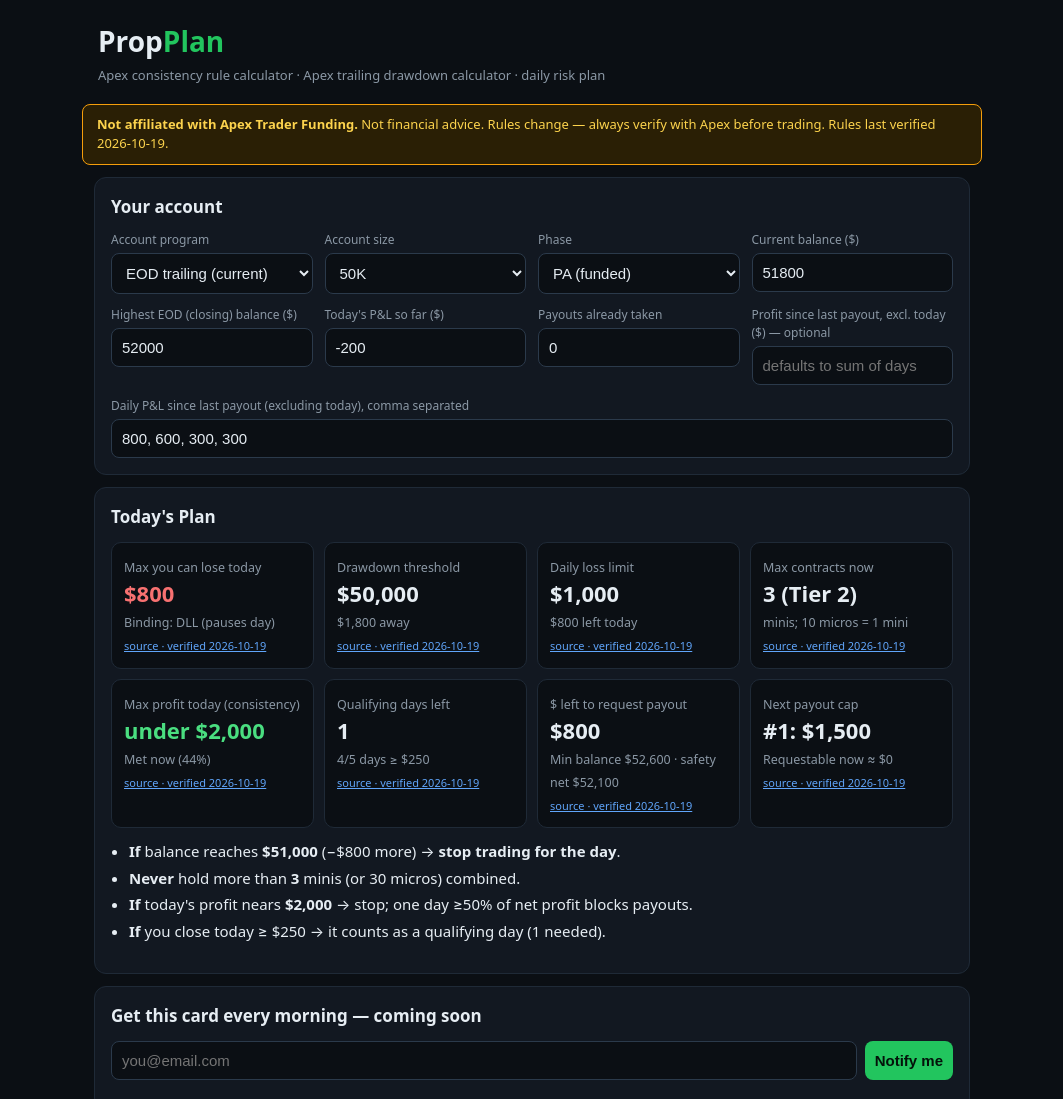
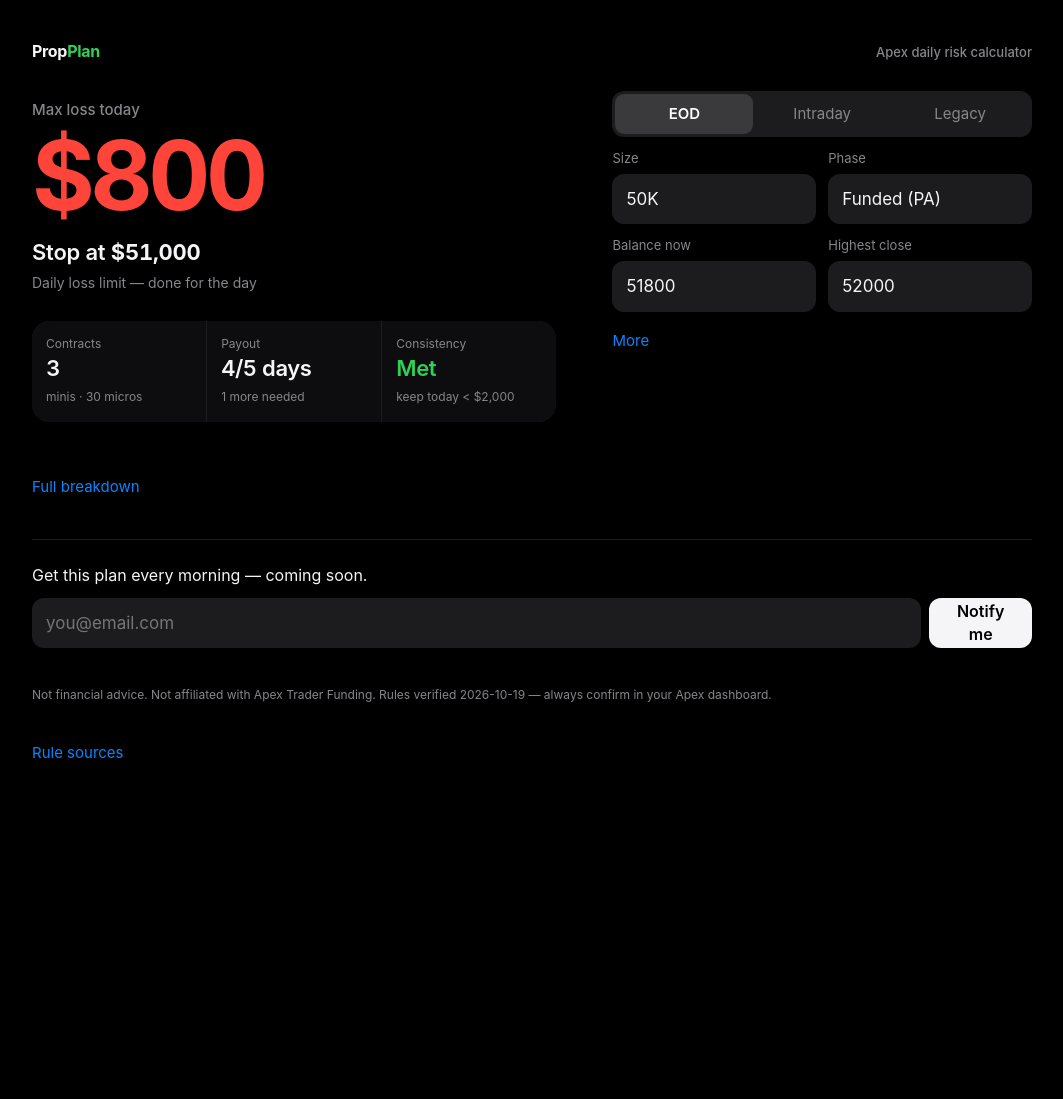
Before and after one commit to domaranskyi/propplan, a website: page public/index.html in a window 1280 px wide. Shown: the top 1099 px of the page, without its empty margins (108-1171 px from the left). After the commit the page ends 809 px from the top, so only its background shows below. Drawn offline with Linux system fonts and the light colour scheme.

Commit message:
Redesign: hero max-loss answer, 5 core inputs, advanced behind More, localStorage + URL prefill

```diff
--- a/public/app.js
+++ b/public/app.js
@@ -16,7 +16,8 @@ function render() {
   document.querySelectorAll('.pa').forEach((e) => e.style.display = phase === 'PA' ? '' : 'none');
   document.querySelectorAll('.lg').forEach((e) => e.style.display = phase === 'PA' && L ? '' : 'none');
   document.querySelectorAll('.ev').forEach((e) => e.style.display = phase === 'EVAL' ? '' : 'none');
-  $('peakLbl').textContent = type === 'EOD' ? 'Highest EOD (closing) balance ($)' : 'Highest peak balance incl. unrealized ($)';
+  $('peakLbl').textContent = type === 'EOD' ? 'Highest close' : 'Highest peak (incl. open P&L)';
+  document.querySelectorAll('.seg button').forEach((b) => b.classList.toggle('on', b.dataset.v === type));
   const p = R.plan({ size: $('size').value, type, phase, platform: $('platform').value, balance: $('balance').value, peak: $('peak').value,
     todayPnl: $('today').value, payoutsTaken: $('payouts').value, profitSinceLastPayout: $('since').value, reachedSafetyNet: !!$('reached').value,
     days: $('days').value.split(/[,\s]+/).filter(Boolean) });
@@ -26,7 +27,7 @@ function render() {
   const acct = L ? (phase === 'PA' ? S.legacyPA : S.legacyEval) : phase === 'EVAL' ? (type === 'EOD' ? S.evalEod : S.evalIntra) : (type === 'EOD' ? S.paEod : S.paIntra);
   const sz = L ? R.LEGACY[$('size').value] : null;
   const legSrc = L && $('size').value === '75000' ? S.legacy75kPlan : acct;
-  let h = `<h2>Today's Plan${L ? ` — Legacy ${sz.label}` : ''}</h2><div class="kpis">`;
+  let h = `<div class="kpis">`;
   h += kpi('Max you can lose today', f(p.maxLossToday), 'red', p.dll != null && p.dllRoom <= p.distanceToThreshold ? S.dll : ddSrc, `Binding: ${p.bindingLimit}`, 'maxLoss');
   const thNote = `${f(p.distanceToThreshold)} away` + (phase === 'EVAL' && !(L && p.static) ? (p.trailStopsAt ? ` · locks at ${f(p.trailStopsAt)}` : ' · trails indefinitely (Tradovate)') : '') + (L && p.static ? ' · static, never trails' : '');
   h += kpi('Drawdown threshold', f(p.threshold), '', phase === 'EVAL' && !L ? (type === 'EOD' ? S.eodDD : S.intraDD) : ddSrc, thNote, 'threshold');
@@ -65,11 +66,28 @@ function render() {
   }
   if (type !== 'EOD' && !(L && p.static)) h += `<li>Live trailing: every new peak (incl. unrealized) raises your threshold — update "peak" as you trade.</li>`;
   $('plan').innerHTML = h + '</ul>';
+  const stopDay = p.dll != null && p.dllRoom <= p.distanceToThreshold;
+  $('hero').innerHTML = `<small>Max loss today</small><div class="big">${f(p.maxLossToday)}</div><div class="stop">Stop at <b>${f(p.stopAtBalance)}</b></div><div class="why">${stopDay ? 'Daily loss limit — done for the day' : 'Drawdown — account closes here, stop before'}</div>`;
+  const c = p.consistency, py = p.payout, cell = (l, v, n) => `<div><small>${l}</small><b>${v}</b><i>${n}</i></div>`;
+  let s2 = cell('Contracts', p.contracts, `minis · ${p.contracts * 10} micros`);
+  if (phase === 'EVAL') s2 += cell('To target', f(p.toTarget), `at ${f(p.targetBalance)}`) + cell('Buffer', f(p.distanceToThreshold), 'to drawdown');
+  else {
+    const days = L ? `${py.tradingDays}/8` : `${py.qualifyingDays}/5`;
+    s2 += cell('Payout', py.daysLeft ? days + ' days' : f(py.amountLeft) === '$0' ? 'Ready' : f(py.amountLeft), py.daysLeft ? `${py.daysLeft} more needed` : py.amountLeft > 0 ? 'left to request' : 'eligible');
+    const cv = L && !c.applies ? 'n/a' : c.met ? '<span class="ok">Met</span>' : '<span class="no">Not met</span>';
+    s2 += cell('Consistency', cv, c.priorNet > 0 && (!L || c.applies) ? `keep today &lt; ${f(c.maxProfitTodayExclusive)}` : 'add days in More');
+  }
+  $('sec').innerHTML = s2;
+  const st = {}; KEYS.forEach((k) => st[k] = $(k).value); try { localStorage.pp = JSON.stringify(st); } catch (e) {}
 }
 // Prefill from URL, e.g. ?type=LEGACY&size=50000&phase=PA&balance=52300 (shareable plans).
-const Q = new URLSearchParams(location.search);
-if (Q.get('type')) { $('type').value = Q.get('type'); fillSizes($('type').value); lastType = $('type').value; }
-['size','phase','platform','balance','peak','today','payouts','since','reached','days'].forEach((k) => { if (Q.has(k)) $(k).value = Q.get(k); });
+// Precedence: URL > last inputs (localStorage) > defaults.
+const KEYS = ['type','size','phase','platform','balance','peak','today','payouts','since','reached','days'];
+let saved = {}; try { saved = JSON.parse(localStorage.pp || '{}'); } catch (e) {}
+const Q = new URLSearchParams(location.search), get = (k) => Q.has(k) ? Q.get(k) : saved[k];
+if (get('type')) { $('type').value = get('type'); fillSizes($('type').value); lastType = $('type').value; }
+KEYS.forEach((k) => { if (k !== 'type' && get(k) != null) $(k).value = get(k); });
+document.querySelectorAll('.seg button').forEach((b) => b.addEventListener('click', () => { $('type').value = b.dataset.v; render(); }));
 document.querySelectorAll('input,select').forEach((e) => e.addEventListener('input', render)); render();
 $('srcs').innerHTML = Object.entries(R.SRC).map(([k, u]) => `<li><a href="${u}" target="_blank" rel="noopener">${u.replace('https://apextraderfunding.com','')}</a> — verified ${R.VERIFIED}</li>`).join('');
 $('sub').addEventListener('submit', async (e) => { e.preventDefault();
--- a/public/index.html
+++ b/public/index.html
@@ -2,28 +2,27 @@
 <title>Apex Consistency Rule Calculator & Trailing Drawdown Calculator | PropPlan</title>
 <meta name="description" content="Free Apex Trader Funding calculator: 50% consistency rule, EOD, intraday & legacy trailing drawdown, daily loss limit, PA scaling contracts and payout eligibility. Get today's risk plan in seconds.">
 <meta name="keywords" content="Apex consistency rule calculator, Apex trailing drawdown calculator, Apex daily loss limit, Apex payout calculator, prop firm risk plan">
-<meta property="og:title" content="PropPlan — Apex consistency rule & trailing drawdown calculator"><meta property="og:description" content="Today's risk plan for your Apex eval or PA account."><meta name="theme-color" content="#0b0f14">
-<link rel="stylesheet" href="/style.css"></head><body>
-<header><h1>Prop<span>Plan</span></h1><p>Apex consistency rule calculator · Apex trailing drawdown calculator · daily risk plan</p></header>
-<div class="disc"><b>Not affiliated with Apex Trader Funding.</b> Not financial advice. Rules change — always verify with Apex before trading. Rules last verified <span class="v"></span>.</div>
-<main>
-<section class="card"><h2>Your account</h2>
-<div class="grid">
-<label>Account program<select id="type"><option value="EOD">EOD trailing (current)</option><option value="INTRADAY">Intraday trailing (current)</option><option value="LEGACY">Legacy (bought before Mar 1 2026)</option></select></label>
-<label>Account size<select id="size"></select></label>
-<label>Phase<select id="phase"><option value="EVAL">Evaluation</option><option value="PA" selected>PA (funded)</option></select></label>
-<label class="ev">Platform (eval drawdown stop)<select id="platform"><option value="TRADOVATE">Tradovate (trails indefinitely)</option><option value="RITHMIC">Rithmic (locks at target)</option><option value="WEALTHCHARTS">Wealthcharts (locks at target)</option></select></label>
-<label>Current balance ($)<input id="balance" type="number" value="51800"></label>
-<label><span id="peakLbl">Highest EOD balance ($)</span><input id="peak" type="number" value="52000"></label>
-<label>Today's P&L so far ($)<input id="today" type="number" value="-200"></label>
-<label class="pa">Payouts already taken<input id="payouts" type="number" value="0" min="0"></label>
-<label class="pa">Profit since last payout, excl. today ($) — optional<input id="since" type="number" placeholder="defaults to sum of days"></label>
-<label class="pa lg">Ever closed a day at/above safety net?<select id="reached"><option value="">No / not sure</option><option value="1">Yes</option></select></label>
-<label class="pa wide">Daily P&L since last payout (excluding today), comma separated<input id="days" value="800, 600, 300, 300"></label>
-</div></section>
-<section class="card plan" id="plan"></section>
-<section class="card"><h2>Get this card every morning — coming soon</h2>
-<form id="sub"><input type="email" id="email" placeholder="you@email.com" required><button>Notify me</button></form><p id="subMsg" class="muted"></p></section>
-<section class="card"><h2>Rule sources</h2><ul id="srcs" class="muted"></ul></section>
-</main><footer class="muted">PropPlan is an independent tool. Apex Trader Funding is a trademark of its owner. Calculations are estimates from published rules; your Apex dashboard is authoritative.</footer>
-<script src="/rules.js"></script><script src="/app.js"></script></body></html>
+<meta property="og:title" content="PropPlan — Apex consistency rule & trailing drawdown calculator"><meta property="og:description" content="Today's risk plan for your Apex eval or PA account."><meta name="theme-color" content="#000000">
+<link rel="stylesheet" href="/style.css"></head><body><div class="wrap">
+<header><span class="logo">Prop<span>Plan</span></span><h1>Apex daily risk calculator</h1></header>
+<section class="hero" id="hero" aria-live="polite"></section>
+<section class="sec" id="sec"></section>
+<form class="in" id="f" onsubmit="return false">
+<div class="seg" data-for="type"><button type="button" data-v="EOD">EOD</button><button type="button" data-v="INTRADAY">Intraday</button><button type="button" data-v="LEGACY">Legacy</button></div>
+<select id="type" hidden><option value="EOD">EOD</option><option value="INTRADAY">Intraday</option><option value="LEGACY">Legacy</option></select>
+<div class="row"><label>Size<select id="size"></select></label><label>Phase<select id="phase"><option value="EVAL">Evaluation</option><option value="PA" selected>Funded (PA)</option></select></label></div>
+<div class="row"><label>Balance now<input id="balance" type="number" inputmode="decimal" value="51800"></label><label><span id="peakLbl">Highest close</span><input id="peak" type="number" inputmode="decimal" value="52000"></label></div>
+<details id="more"><summary>More</summary>
+<label>Today's P&L so far<input id="today" type="number" inputmode="decimal" value="-200"></label>
+<label class="ev">Platform<select id="platform"><option value="TRADOVATE">Tradovate (trails indefinitely)</option><option value="RITHMIC">Rithmic (locks at target)</option><option value="WEALTHCHARTS">Wealthcharts (locks at target)</option></select></label>
+<label class="pa">Payouts taken<input id="payouts" type="number" inputmode="numeric" value="0" min="0"></label>
+<label class="pa">Daily P&L since last payout (comma separated)<input id="days" value="800, 600, 300, 300"></label>
+<label class="pa">Profit since last payout (optional)<input id="since" type="number" inputmode="decimal" placeholder="sum of days"></label>
+<label class="pa lg">Closed a day at/above safety net?<select id="reached"><option value="">No / not sure</option><option value="1">Yes</option></select></label>
+</details></form>
+<details class="sec2"><summary>Full breakdown</summary><div id="plan"></div></details>
+<section class="sub"><p>Get this plan every morning — coming soon.</p>
+<form id="sub"><input type="email" id="email" placeholder="you@email.com" required aria-label="Email"><button>Notify me</button></form><p id="subMsg" class="muted"></p></section>
+<p class="disc">Not financial advice. Not affiliated with Apex Trader Funding. Rules verified <span class="v"></span> — always confirm in your Apex dashboard.</p>
+<details class="srcd"><summary>Rule sources</summary><ul id="srcs" class="muted"></ul></details>
+</div><script src="/rules.js"></script><script src="/app.js"></script></body></html>
--- a/public/style.css
+++ b/public/style.css
@@ -1,9 +1,16 @@
-*{box-sizing:border-box}body{margin:0;background:#0b0f14;color:#e6edf3;font:15px/1.5 system-ui,-apple-system,Segoe UI,Roboto,sans-serif}
-header{padding:20px 16px 4px;max-width:900px;margin:auto}h1{margin:0;font-size:28px}h1 span{color:#22c55e}header p{margin:4px 0;color:#8b98a5;font-size:13px}
-.disc{max-width:900px;margin:10px auto;padding:10px 14px;border:1px solid #f59e0b;background:#2a1f05;color:#fcd34d;border-radius:8px;font-size:13px}
-main{max-width:900px;margin:auto;padding:0 12px}.card{background:#121821;border:1px solid #1f2a37;border-radius:12px;padding:16px;margin:12px 0}h2{margin:0 0 12px;font-size:17px}
-.grid{display:grid;grid-template-columns:repeat(auto-fit,minmax(200px,1fr));gap:12px}label{display:flex;flex-direction:column;font-size:12px;color:#8b98a5;gap:4px}.wide{grid-column:1/-1}
-input,select,button{background:#0b0f14;color:#e6edf3;border:1px solid #2b3a4b;border-radius:8px;padding:10px;font-size:15px}button{background:#22c55e;color:#04120a;font-weight:700;border:0;cursor:pointer}
-.plan .kpis{display:grid;grid-template-columns:repeat(auto-fit,minmax(170px,1fr));gap:10px}.kpi{background:#0b0f14;border-radius:10px;padding:12px;border:1px solid #1f2a37}
-.kpi b{display:block;font-size:22px;font-variant-numeric:tabular-nums}.kpi small{color:#8b98a5}.kpi a,.muted a{color:#60a5fa;font-size:11px}.red b{color:#f87171}.grn b{color:#4ade80}
-.ifthen{margin-top:12px;padding-left:18px}.ifthen li{margin:4px 0}.muted{color:#8b98a5;font-size:13px}#sub{display:flex;gap:8px}#sub input{flex:1}footer{max-width:900px;margin:20px auto;padding:0 16px 30px}
+*{box-sizing:border-box}body{margin:0;background:#000;color:#f5f5f7;font:16px/1.45 -apple-system,BlinkMacSystemFont,"SF Pro Text","Inter",system-ui,sans-serif;-webkit-font-smoothing:antialiased}
+.wrap{max-width:560px;margin:auto;padding:20px 20px 40px}header{display:flex;justify-content:space-between;align-items:baseline;margin-bottom:28px}
+.logo{font-weight:700;letter-spacing:-.02em}.logo span{color:#30d158}h1{font-size:13px;font-weight:500;color:#86868b;margin:0}
+.hero{padding:8px 0 28px}.hero small{display:block;color:#86868b;font-size:15px;font-weight:500}.hero .big{font-size:clamp(56px,17vw,96px);font-weight:700;letter-spacing:-.045em;line-height:1;color:#ff453a;font-variant-numeric:tabular-nums;margin:6px 0 14px}
+.hero .stop{font-size:22px;font-weight:600;letter-spacing:-.01em}.hero .stop b{font-variant-numeric:tabular-nums}.hero .why{color:#86868b;font-size:14px;margin-top:4px}
+.sec{display:grid;grid-template-columns:repeat(3,1fr);gap:1px;background:#1d1d1f;border-radius:18px;overflow:hidden;margin-bottom:28px}.sec div{background:#0d0d0f;padding:14px}
+.sec small{display:block;color:#86868b;font-size:12px}.sec b{display:block;font-size:22px;font-weight:600;font-variant-numeric:tabular-nums;letter-spacing:-.02em}.sec i{font-style:normal;color:#86868b;font-size:12px}.ok{color:#30d158}.no{color:#ff9f0a}
+.in{display:grid;gap:12px}.row{display:grid;grid-template-columns:1fr 1fr;gap:12px}label{display:flex;flex-direction:column;gap:6px;font-size:13px;color:#86868b}
+input,select{width:100%;background:#1c1c1e;color:#f5f5f7;border:0;border-radius:12px;padding:13px 14px;font:inherit;font-size:17px;appearance:none;-webkit-appearance:none}input:focus,select:focus{outline:2px solid #0a84ff}
+.seg{display:grid;grid-template-columns:repeat(3,1fr);background:#1c1c1e;border-radius:12px;padding:3px}.seg button{background:none;border:0;color:#86868b;font:inherit;font-size:15px;padding:9px;border-radius:9px;cursor:pointer}.seg button.on{background:#3a3a3c;color:#fff;font-weight:600}
+details summary{cursor:pointer;color:#0a84ff;font-size:15px;list-style:none;padding:6px 0}details summary::-webkit-details-marker{display:none}#more[open]{display:grid;gap:12px}
+.sec2,.srcd{margin-top:20px}.kpis{display:grid;gap:1px;background:#1d1d1f;border-radius:14px;overflow:hidden}.kpi{background:#0d0d0f;padding:12px 14px}.kpi small{color:#86868b;font-size:12px}.kpi b{display:block;font-size:18px;font-variant-numeric:tabular-nums}.kpi a,.muted a{color:#0a84ff;font-size:11px}
+.ifthen{padding-left:18px;color:#d2d2d7;font-size:14px}.sub{margin-top:36px;padding-top:24px;border-top:1px solid #1d1d1f}.sub p{margin:0 0 10px}#sub{display:flex;gap:8px}
+button{font:inherit}#sub button{background:#f5f5f7;color:#000;border:0;border-radius:12px;padding:0 18px;font-weight:600;cursor:pointer}.muted{color:#86868b;font-size:13px}
+.disc{color:#86868b;font-size:12px;margin-top:28px}
+@media(min-width:900px){.wrap{max-width:1040px;display:grid;grid-template-columns:1.25fr 1fr;column-gap:56px;padding-top:40px}header{grid-column:1/-1}.hero,.sec{grid-column:1}.in{grid-column:2;grid-row:2/span 2;align-self:start}.sec2,.sub,.disc,.srcd{grid-column:1/-1}}
```
